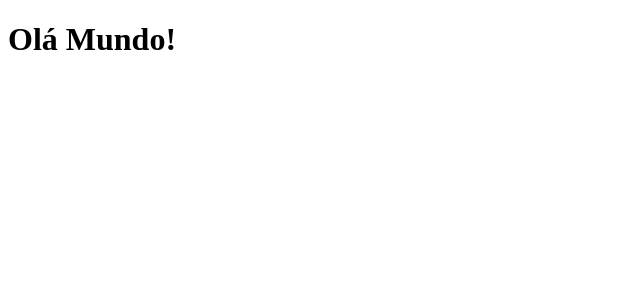
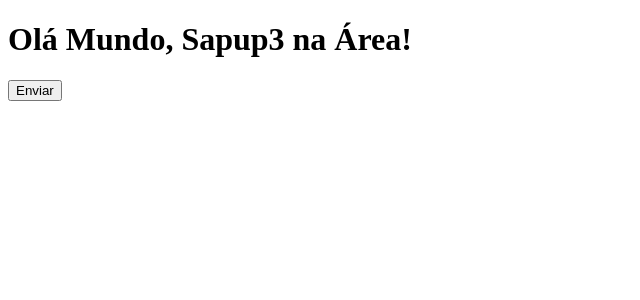
Before and after one commit to daniel-oliv3/esports-nlw, a React (Vite) app in the folder web/: page / in a window 1280 px wide. Shown: the top 300 px of the page, without its empty margins (0-640 px from the left). Built offline with nearby package versions, Linux system fonts and the light colour scheme.

Commit message:
Exemplo de component

```diff
--- a/web/src/App.tsx
+++ b/web/src/App.tsx
@@ -1,12 +1,20 @@
-import { useState } from 'react'
+function Button(){
+  return (
+      <button>
+          Enviar
+      </button>
+  )
+}
 
 
 function App() {
-  const [count, setCount] = useState(0)
+
 
   return (
     <>
-      <h1>Olá Mundo!</h1>
+      <h1>Olá Mundo, Sapup3 na Área!</h1>
+
+      <Button />
     </>
   )
 }
```
Also changed, not shown: 1 other file (tests, documents, lock files or other folders).
